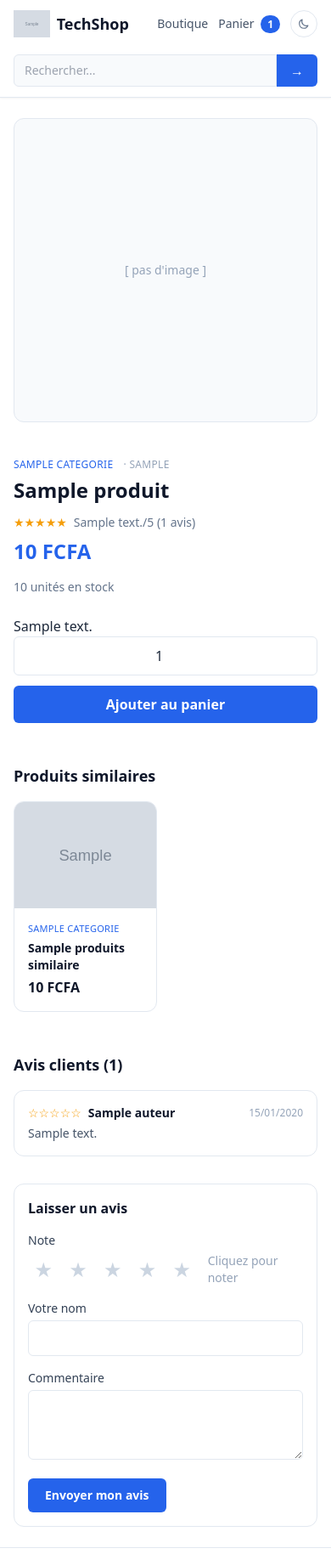
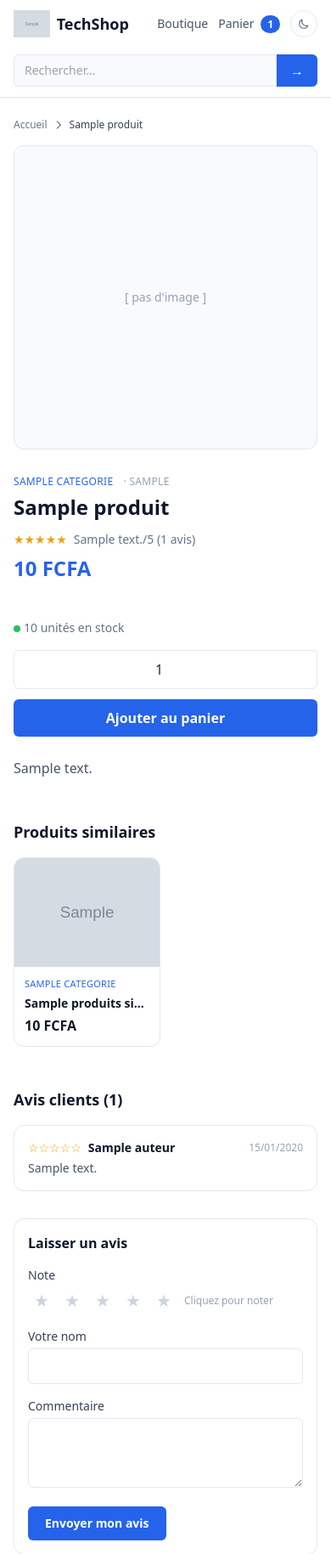
Before and after one commit to Senateur37/Site-vente-PC, a Django app: template templates/produits/detail.html in a window 390 px wide. Shown: the top 1829 px of the page at 85% size. Run offline with Django 3.2, Linux system fonts and the light colour scheme; the template is opened without the code that fills it: most values are stand-ins (such as "Sample title", 1, 10 or a date in 2020); grey boxes marked "Sample" are stand-in pictures; some libraries are stand-ins or nearby versions.

Commit message:
Corrections responsive : photo produit, nav, étoiles, overflow

```diff
--- a/templates/base.html
+++ b/templates/base.html
@@ -27,8 +27,13 @@
       }
     }
   </script>
+  <style>
+    img { max-width: 100%; height: auto; }
+    .scrollbar-hide::-webkit-scrollbar { display: none; }
+    .scrollbar-hide { -ms-overflow-style: none; scrollbar-width: none; }
+  </style>
 </head>
-<body class="bg-white dark:bg-slate-900 text-slate-800 dark:text-slate-200 min-h-screen flex flex-col">
+<body class="bg-white dark:bg-slate-900 text-slate-800 dark:text-slate-200 min-h-screen flex flex-col overflow-x-hidden">
 
   <header class="bg-white dark:bg-slate-800 border-b border-slate-200 dark:border-slate-700 sticky top-0 z-50 shadow-sm">
     <div class="max-w-6xl mx-auto flex flex-wrap items-center justify-between gap-3 px-4 md:px-6 py-3 md:py-4">
@@ -45,7 +50,7 @@
         <button type="submit" class="bg-accent text-white font-bold px-4 rounded-r-md hover:bg-accentdark shrink-0">→</button>
       </form>
 
-<nav class="flex items-center gap-3 md:gap-6 text-sm">
+<nav class="flex flex-wrap items-center gap-x-3 gap-y-1.5 md:gap-6 text-sm min-w-0">
         <a href="{% url 'produits:liste' %}" class="text-slate-600 dark:text-slate-300 hover:text-accent whitespace-nowrap">Boutique</a>
         <a href="{% url 'commandes:voir_panier' %}" class="text-slate-600 dark:text-slate-300 hover:text-accent whitespace-nowrap">
           Panier
--- a/templates/produits/detail.html
+++ b/templates/produits/detail.html
@@ -4,18 +4,25 @@
 {% block meta_description %}{% if produit.description %}<meta name="description" content="{{ produit.description|truncatechars:160 }}">{% endif %}{% endblock %}
 {% block content %}
 
-<div class="grid md:grid-cols-2 gap-6 md:gap-10 mb-12 md:mb-16">
+<nav class="flex items-center gap-1.5 text-xs md:text-sm text-slate-500 dark:text-slate-400 mb-4 md:mb-6">
+  <a href="{% url 'produits:liste' %}" class="hover:text-accent">Accueil</a>
+  <svg xmlns="http://www.w3.org/2000/svg" class="w-3.5 h-3.5 inline shrink-0" fill="none" viewBox="0 0 24 24" stroke="currentColor" stroke-width="2"><path stroke-linecap="round" stroke-linejoin="round" d="M9 5l7 7-7 7"/></svg>
+  <span class="font-medium text-slate-700 dark:text-slate-200 truncate">{{ produit.nom }}</span>
+</nav>
+
+<div class="grid md:grid-cols-2 gap-6 md:gap-10">
+
+  <!-- Photo principale -->
   <div>
+    <div class="relative bg-surface dark:bg-slate-800 border border-slate-200 dark:border-slate-700 rounded-xl overflow-hidden">
+      <div id="galerie-principale" class="relative aspect-square w-full flex items-center justify-center">
         {% with images=produit.images_galerie %}
-    <div class="relative bg-surface dark:bg-slate-800 border border-slate-200 dark:border-slate-700 rounded-xl overflow-hidden mb-3">
-      <div id="galerie-principale" class="aspect-square flex items-center justify-center p-6">
         {% if images %}
           <img id="galerie-image" src="{{ images.0.url }}" alt="{{ images.0.alt }}"
-               class="max-w-full max-h-full object-contain transition-opacity duration-200">
+               class="max-w-full max-h-full object-contain p-4">
         {% else %}
           <span class="text-slate-400 dark:text-slate-500 text-sm">[ pas d'image ]</span>
         {% endif %}
-      </div>
 
         {% if images %}
         <div class="absolute top-3 right-3 flex gap-2">
@@ -34,14 +41,16 @@
         </div>
         {% endif %}
       </div>
+    </div>
+    {% endwith %}
 
+    {% with images=produit.images_galerie %}
     {% if images|length > 1 %}
-    <div class="relative flex items-center gap-2">
+    <div class="relative flex items-center gap-2 mt-3">
       <button type="button" id="galerie-prev" aria-label="Images précédentes"
               class="shrink-0 w-8 h-8 rounded-full border border-slate-200 dark:border-slate-600 bg-white dark:bg-slate-700 text-slate-500 dark:text-slate-300 hover:border-accent hover:text-accent flex items-center justify-center disabled:opacity-30 disabled:pointer-events-none">
         ‹
       </button>
-
       <div id="galerie-vignettes" class="flex gap-2 overflow-x-auto scroll-smooth flex-1 py-1">
         {% for img in images %}
         <button type="button"
@@ -53,7 +62,6 @@
         </button>
         {% endfor %}
       </div>
-
       <button type="button" id="galerie-next" aria-label="Images suivantes"
               class="shrink-0 w-8 h-8 rounded-full border border-slate-200 dark:border-slate-600 bg-white dark:bg-slate-700 text-slate-500 dark:text-slate-300 hover:border-accent hover:text-accent flex items-center justify-center disabled:opacity-30 disabled:pointer-events-none">
         ›
@@ -63,6 +71,7 @@
     {% endwith %}
   </div>
 
+  <!-- Informations -->
   <div>
     <span class="text-accent text-xs uppercase tracking-wide font-medium">{{ produit.categorie.nom }}</span>
     {% if produit.marque %}
@@ -77,45 +86,44 @@
     </div>
     {% endif %}
 
-    <div class="text-2xl md:text-3xl font-bold text-accent mb-4">{{ produit.prix|prix_fcfa }} FCFA</div>
+    <div class="text-2xl md:text-3xl font-bold text-accent mb-2">{{ produit.prix|prix_fcfa }} FCFA</div>
+    {% if produit.en_promo and produit.prix_barre %}
+    <p class="text-sm text-slate-400 mb-4"><span class="line-through">{{ produit.prix_barre|prix_fcfa }} FCFA</span> <span class="text-red-500 font-semibold">-{{ produit.pourcentage_reduction }}%</span></p>
+    {% else %}
+    <p class="text-sm text-slate-400 mb-4">&nbsp;</p>
+    {% endif %}
 
     {% if produit.en_stock %}
-      <p class="text-sm text-slate-500 dark:text-slate-400 mb-4">{{ produit.stock }} unité{{ produit.stock|pluralize }} en stock</p>
+      <p class="text-sm text-slate-500 dark:text-slate-400 mb-4"><span class="inline-block w-2 h-2 rounded-full bg-green-500 mr-1"></span>{{ produit.stock }} unité{{ produit.stock|pluralize }} en stock</p>
     {% else %}
-      <p class="text-sm text-red-500 dark:text-red-400 mb-4">Rupture de stock</p>
+      <p class="text-sm text-red-500 dark:text-red-400 mb-4"><span class="inline-block w-2 h-2 rounded-full bg-red-500 mr-1"></span>Rupture de stock</p>
     {% endif %}
 
-    <p class="text-slate-600 dark:text-slate-300 leading-relaxed mb-6">{{ produit.description|linebreaks }}</p>
-
-    {% if produit.en_stock %}
-    <form class="flex flex-col sm:flex-row items-stretch sm:items-center gap-3" method="post" action="{% url 'commandes:ajouter' produit.id %}">
+    <form class="flex flex-col sm:flex-row items-stretch sm:items-center gap-3 mb-6" method="post" action="{% url 'commandes:ajouter' produit.id %}">
       {% csrf_token %}
-      <input type="number" name="quantite" value="1" min="1" max="{{ produit.stock }}"
+      <input type="number" name="quantite" value="1" min="1" max="{{ produit.stock }}" {% if not produit.en_stock %}disabled{% endif %}
         class="w-full sm:w-20 border border-slate-200 dark:border-slate-600 rounded-md px-3 py-2.5 text-center focus:outline-none focus:border-accent dark:bg-slate-700 dark:text-slate-200">
-      <button type="submit" class="bg-accent hover:bg-accentdark text-white font-semibold px-6 py-2.5 rounded-md text-center">
-        Ajouter au panier
+      <button type="submit" {% if not produit.en_stock %}disabled{% endif %} class="bg-accent hover:bg-accentdark text-white font-semibold px-6 py-2.5 rounded-md text-center {% if not produit.en_stock %}opacity-50 cursor-not-allowed{% endif %}">
+        {% if produit.en_stock %}Ajouter au panier{% else %}Indisponible{% endif %}
       </button>
     </form>
-    {% else %}
-      <button class="border border-slate-200 dark:border-slate-600 text-slate-400 dark:text-slate-500 font-semibold px-6 py-2.5 rounded-md cursor-not-allowed" disabled>
-        Indisponible
-      </button>
-    {% endif %}
+
+    <p class="text-slate-600 dark:text-slate-300 leading-relaxed whitespace-pre-line">{{ produit.description }}</p>
   </div>
 </div>
 
 {% if produits_similaires %}
-<h2 class="text-lg font-bold text-slate-900 dark:text-white mb-4">Produits similaires</h2>
-<div class="grid grid-cols-2 md:grid-cols-4 gap-5">
+<h2 class="text-lg font-bold text-slate-900 dark:text-white mb-4 mt-12 md:mt-16">Produits similaires</h2>
+<div class="grid grid-cols-2 md:grid-cols-4 gap-3 md:gap-5">
   {% for p in produits_similaires %}
   <a href="{% url 'produits:detail' p.slug %}"
      class="bg-white dark:bg-slate-800 border border-slate-200 dark:border-slate-700 rounded-xl overflow-hidden hover:border-accent hover:shadow-md transition flex flex-col">
     <div class="aspect-[4/3] bg-surface dark:bg-slate-700 flex items-center justify-center text-slate-400 dark:text-slate-500 text-xs overflow-hidden">
       {% if p.image %}<img src="{{ p.image.url }}" alt="{{ p.nom }}" class="w-full h-full object-cover">{% else %}[ pas d'image ]{% endif %}
     </div>
-    <div class="p-4 flex flex-col gap-1">
-      <span class="text-accent text-[11px] uppercase tracking-wide font-medium">{{ p.categorie.nom }}</span>
-      <span class="font-semibold text-sm text-slate-900 dark:text-white">{{ p.nom }}</span>
+    <div class="p-3 md:p-4 flex flex-col gap-1">
+      <span class="text-accent text-[11px] uppercase tracking-wide font-medium truncate">{{ p.categorie.nom }}</span>
+      <span class="font-semibold text-sm text-slate-900 dark:text-white truncate">{{ p.nom }}</span>
       <span class="font-bold text-slate-900 dark:text-white">{{ p.prix|prix_fcfa }} FCFA</span>
     </div>
   </a>
@@ -132,13 +140,13 @@
     {% for a in avis %}
     <div class="bg-white dark:bg-slate-800 border border-slate-200 dark:border-slate-700 rounded-xl p-4">
       <div class="flex items-center justify-between mb-1">
-        <div class="flex items-center gap-2">
-          <span class="text-amber-500 text-sm">{% for i in "12345" %}{% if forloop.counter <= a.note %}★{% else %}☆{% endif %}{% endfor %}</span>
-          <span class="font-semibold text-sm text-slate-900 dark:text-white">{{ a.auteur }}</span>
+        <div class="flex items-center gap-2 min-w-0">
+          <span class="text-amber-500 text-sm shrink-0">{% for i in "12345" %}{% if forloop.counter <= a.note %}★{% else %}☆{% endif %}{% endfor %}</span>
+          <span class="font-semibold text-sm text-slate-900 dark:text-white truncate">{{ a.auteur }}</span>
         </div>
-        <span class="text-xs text-slate-400">{{ a.date_creation|date:"d/m/Y" }}</span>
+        <span class="text-xs text-slate-400 shrink-0 ml-2">{{ a.date_creation|date:"d/m/Y" }}</span>
       </div>
-      {% if a.commentaire %}<p class="text-sm text-slate-600 dark:text-slate-300 mt-1">{{ a.commentaire }}</p>{% endif %}
+      {% if a.commentaire %}<p class="text-sm text-slate-600 dark:text-slate-300 mt-1 whitespace-pre-line">{{ a.commentaire }}</p>{% endif %}
     </div>
     {% endfor %}
   </div>
@@ -152,14 +160,14 @@
       {% csrf_token %}
       <div>
         <label class="block text-sm font-medium text-slate-700 dark:text-slate-300 mb-1">Note</label>
-        <div id="note-etoiles" class="flex items-center gap-1">
+        <div id="note-etoiles" class="flex flex-wrap items-center gap-1">
           {% for i in "12345" %}
           <button type="button" data-valeur="{{ forloop.counter }}" aria-label="{{ forloop.counter }} étoiles"
-                  class="etoile w-10 h-10 flex items-center justify-center rounded-md text-2xl text-slate-300 dark:text-slate-600 hover:scale-110 transition-transform focus:outline-none">
+                  class="etoile w-8 h-8 sm:w-10 sm:h-10 flex items-center justify-center rounded-md text-xl sm:text-2xl text-slate-300 dark:text-slate-600 hover:scale-110 transition-transform focus:outline-none">
             ★
           </button>
           {% endfor %}
-          <span id="note-texte" class="ml-2 text-sm text-slate-400 dark:text-slate-500">Cliquez pour noter</span>
+          <span id="note-texte" class="ml-1 sm:ml-2 text-xs sm:text-sm text-slate-400 dark:text-slate-500 min-w-0 truncate">Cliquez pour noter</span>
         </div>
         <input type="hidden" name="note" id="id_note" value="">
         {% if avis_form.note.errors %}<p class="text-red-500 dark:text-red-400 text-xs mt-1">{{ avis_form.note.errors.0 }}</p>{% endif %}
@@ -230,6 +238,7 @@
       });
     });
   }
+
   const vignettes = document.querySelectorAll('.galerie-vignette');
   const track = document.getElementById('galerie-vignettes');
   const prevBtn = document.getElementById('galerie-prev');
```
Lines whose indentation alone changed are shown as unchanged.
